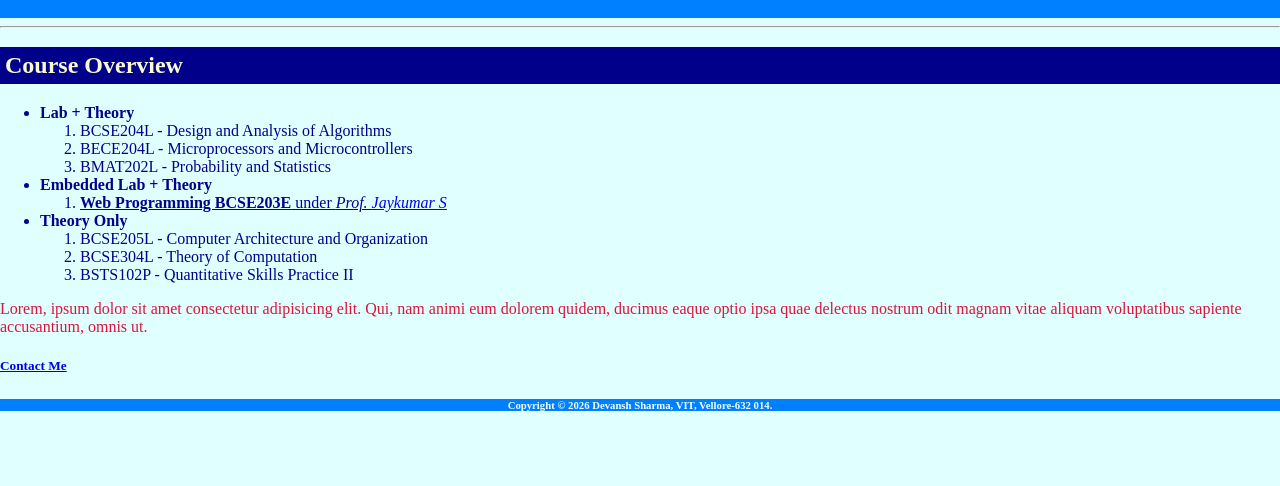
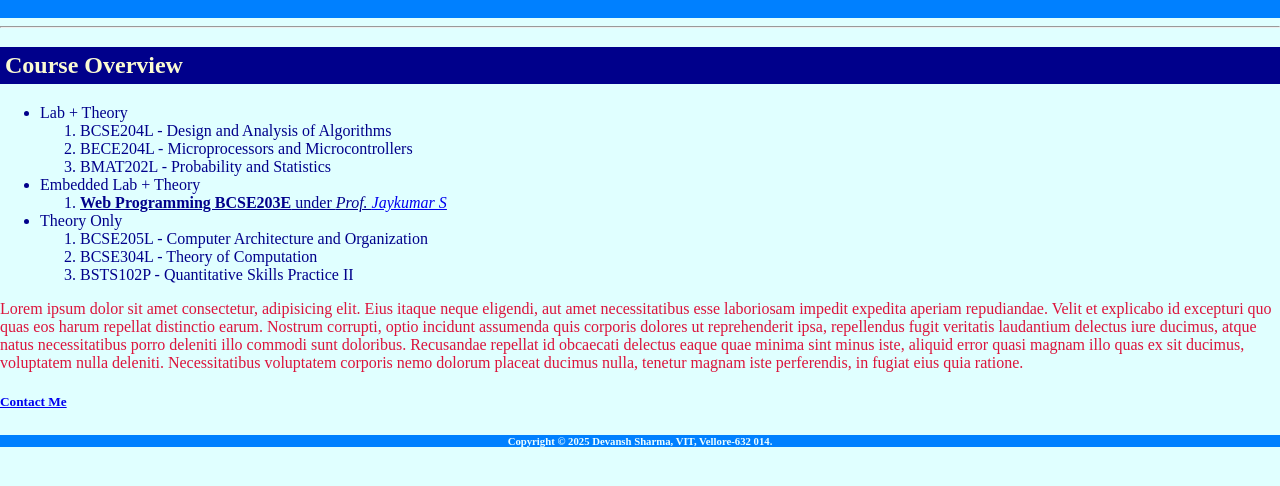
Before and after one commit to devxnshsharma/WebProgramming, a plain HTML site: page index.html in a window 1280 px wide. Shown: the part 154-640 px from the top of the page. Drawn offline with Linux system fonts and the light colour scheme.

Commit message:
Update index.html

```diff
--- a/index.html
+++ b/index.html
@@ -15,19 +15,19 @@
 
         <h2 style="color: lightgoldenrodyellow; background-color: darkblue; padding: 5px;">Course Overview</h2>
         <ul style="color: darkblue;">
-        <li><b>Lab + Theory</b></li>
+        <li>Lab + Theory</li>
         <ol>
             <li>BCSE204L - Design and Analysis of Algorithms</li>
             <li>BECE204L - Microprocessors and Microcontrollers</li>
             <li>BMAT202L - Probability and Statistics</li>
         </ol>
-        <li><b>Embedded Lab + Theory</b></li>
+        <li>Embedded Lab + Theory</li>
         <ol style="color: darkblue;">
         <li>
             <u><strong>Web Programming BCSE203E</strong> under <em>Prof. <a href="https://github.com/iamjayakumars" target="_blank">Jaykumar S</a></em></u>
         </li>
         </ol>
-        <li><b>Theory Only</b></li>
+        <li>Theory Only</li>
         <ol>
             <li>BCSE205L - Computer Architecture and Organization</li>
             <li>BCSE304L - Theory of Computation</li>
@@ -35,12 +35,12 @@
         </ol>
         </ul>
         <p style="color: crimson;">
-        Lorem, ipsum dolor sit amet consectetur adipisicing elit. Qui, nam animi eum dolorem quidem, ducimus eaque optio ipsa quae delectus nostrum odit magnam vitae aliquam voluptatibus sapiente accusantium, omnis ut.
+            Lorem ipsum dolor sit amet consectetur, adipisicing elit. Eius itaque neque eligendi, aut amet necessitatibus esse laboriosam impedit expedita aperiam repudiandae. Velit et explicabo id excepturi quo quas eos harum repellat distinctio earum. Nostrum corrupti, optio incidunt assumenda quis corporis dolores ut reprehenderit ipsa, repellendus fugit veritatis laudantium delectus iure ducimus, atque natus necessitatibus porro deleniti illo commodi sunt doloribus. Recusandae repellat id obcaecati delectus eaque quae minima sint minus iste, aliquid error quasi magnam illo quas ex sit ducimus, voluptatem nulla deleniti. Necessitatibus voluptatem corporis nemo dolorum placeat ducimus nulla, tenetur magnam iste perferendis, in fugiat eius quia ratione.
         </p>
         <h5><a href="https://www.linkedin.com/in/devxnshsharma/" target="_blank">Contact Me</a></h5>
 
-        <footer style="background-color:rgb(0, 128, 255);color: azure; text-align: center;">
-            <h6>Copyright © 2026 Devansh Sharma, VIT, Vellore-632 014.</h6>
+        <footer style="background-color:rgb(0, 128, 255); color: azure; text-align: center;">
+            <h6>Copyright © 2025 Devansh Sharma, VIT, Vellore-632 014.</h6>
         </footer>
 
     </body>
```
